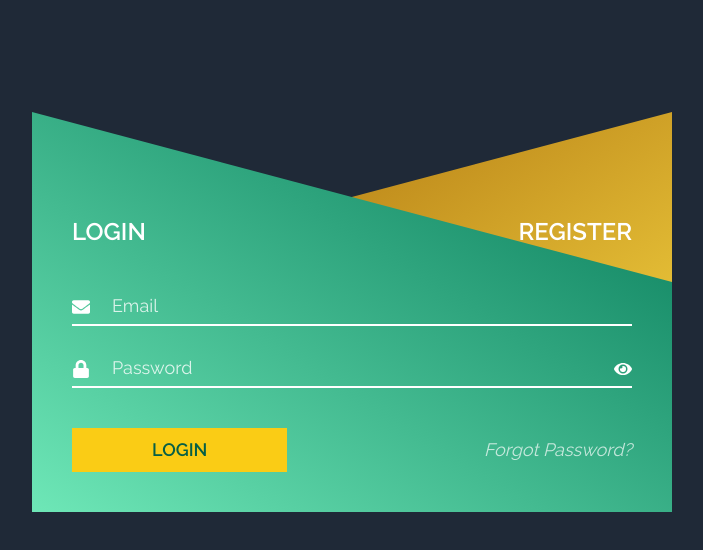
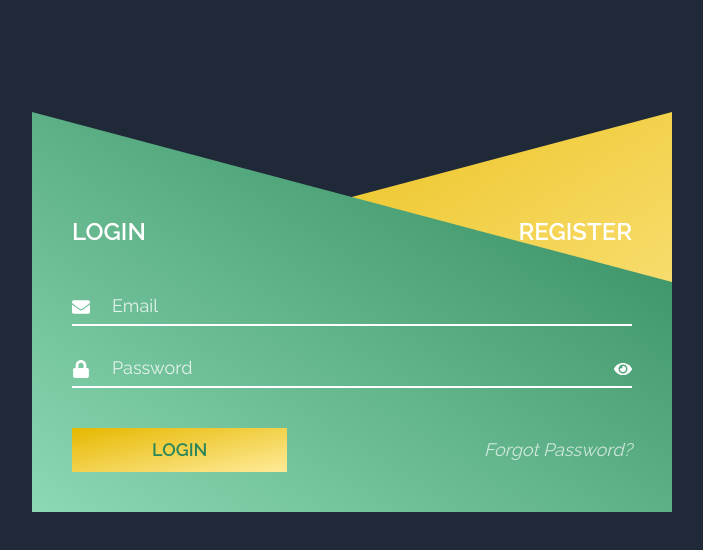
Before and after one commit to RoshanRv/Tempworld, a React (Create React App) app: page /login in a window 1280 px wide. Shown: the top 550 px of the page, without its empty margins (288-991 px from the left). Built offline with nearby package versions, Linux system fonts and the light colour scheme.

Commit message:
added colors in tailwindconfig and form colors updated

```diff
--- a/src/templates/Form.jsx
+++ b/src/templates/Form.jsx
@@ -28,7 +28,7 @@ const Login = ({ showLogin, setShowLogin }) => {
             onSubmit={handleLogin}
             className={` absolute top-1/2 left-1/2 -translate-x-1/2  md:p-10 ${
                 showLogin ? "z-10" : "z-0 "
-            } transition-all p-6 bg-gradient-to-tr from-emerald-300 to-emerald-700 w-11/12 md:w-8/12 lg:w-6/12 text-left clip-login text-white text-lg`}
+            } transition-all p-6 bg-gradient-to-tr from-lPri to-dPri w-11/12 md:w-8/12 lg:w-6/12 text-left clip-login text-white text-lg`}
         >
             <h1
                 onClick={() => setShowLogin(true)}
@@ -95,7 +95,7 @@ const Login = ({ showLogin, setShowLogin }) => {
                     <input
                         type={"submit"}
                         value="LOGIN"
-                        className="px-8 md:px-20 py-2 bg-yellow-400 text-emerald-800 font-bold cursor-pointer"
+                        className="px-8 md:px-20 py-2 bg-gradient-to-br from-dSec to-lSec text-dPri font-bold cursor-pointer"
                     />
 
                     <h1 className="text-white/70 italic hover:text-white hover:underline underline-offset-8 transition-colors cursor-pointer">
@@ -137,7 +137,7 @@ const Register = ({ showLogin, setShowLogin }) => {
             onSubmit={handleRegister}
             className={` absolute top-1/2 left-1/2 -translate-x-1/2 z-0 md:p-10 ${
                 !showLogin ? "z-10 " : "z-0  "
-            } transition-all p-6 bg-gradient-to-tl from-yellow-300 to-yellow-700 w-11/12 md:w-8/12 lg:w-6/12 text-left clip-register text-white text-lg`}
+            } transition-all p-6 bg-gradient-to-tl from-lSec to-dSec w-11/12 md:w-8/12 lg:w-6/12 text-left clip-register text-white text-lg`}
         >
             <h1
                 onClick={() => setShowLogin(false)}
@@ -266,7 +266,7 @@ const Register = ({ showLogin, setShowLogin }) => {
                     <input
                         type={"submit"}
                         value="REGISTER"
-                        className="px-8 md:px-20 py-2 bg-emerald-500 text-yellow-700 font-bold cursor-pointer"
+                        className="px-8 md:px-20 py-2 bg-gradient-to-bl from-dPri to-lPri text-dSec font-bold cursor-pointer"
                     />
                 </div>
             </div>
--- a/tailwind.config.js
+++ b/tailwind.config.js
@@ -6,6 +6,13 @@ module.exports = {
             fontFamily: {
                 disp: ["Raleway", "sans-serif"],
             },
+
+            colors: {
+                lSec: "#ffeb99",
+                dSec: "#e6b800",
+                lPri: "#8cd9b3",
+                dPri: "#2d8659",
+            },
         },
     },
     plugins: [],
```
